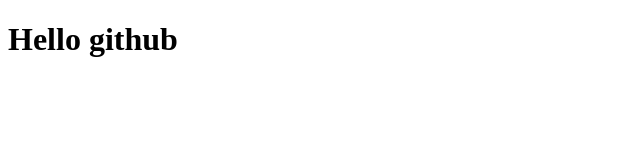
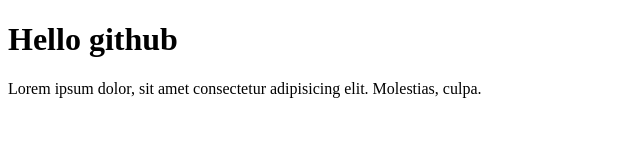
Before and after one commit to Alifimantauhids/git-test-study, a plain HTML site: page index.html in a window 1280 px wide. Shown: the whole page, without its empty margins (0-640 px from the left). Drawn offline with Linux system fonts and the light colour scheme.

Commit message:
menambah paragraf

```diff
--- a/index.html
+++ b/index.html
@@ -11,6 +11,7 @@
 <body>
 
     <h1>Hello github</h1>
+    <p>Lorem ipsum dolor, sit amet consectetur adipisicing elit. Molestias, culpa.</p>
 
 </body>
 
```
